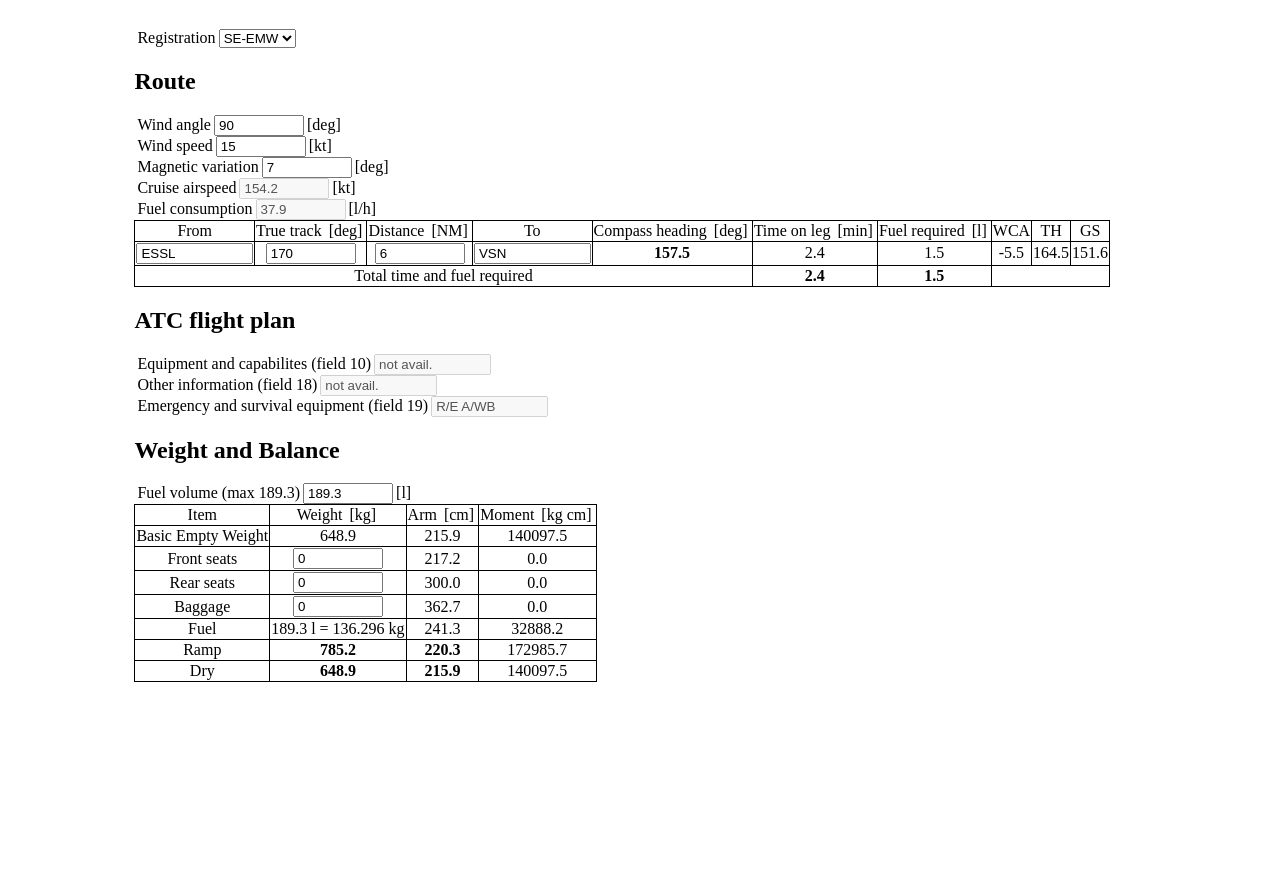
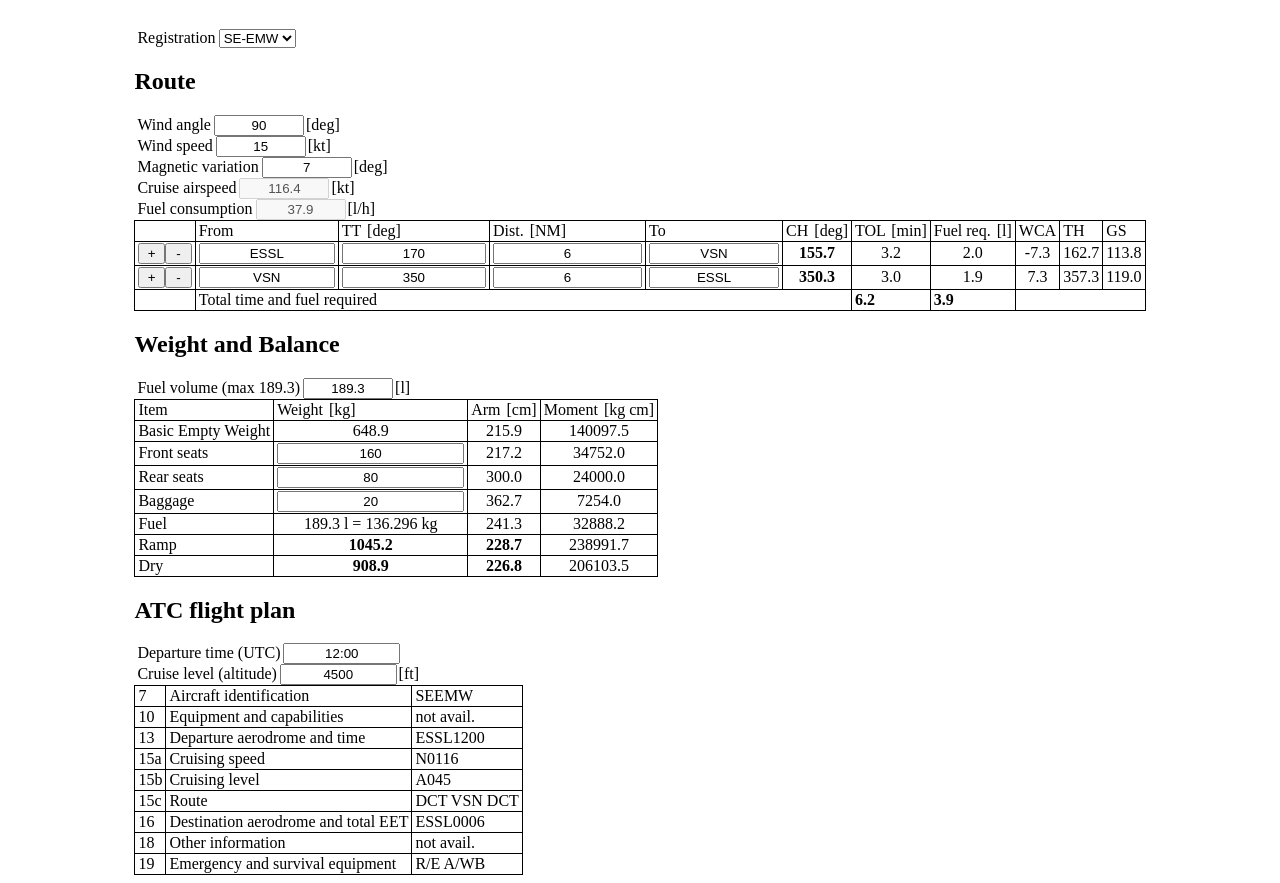
Before and after one commit to mansalskog/FlightPlanning, a plain HTML site: page index.html in a window 1280 px wide. Shown: the part 95-978 px from the top of the page. Before the commit the page ends 800 px from the top, so only its background shows below. Drawn offline with nearby package versions, Linux system fonts and the light colour scheme.

Commit message:
Fix a bug and improve route planning

```diff
--- a/index.html
+++ b/index.html
@@ -49,32 +49,38 @@
             <table>
                 <thead>
                     <tr>
+                        <td></td>
                         <td>From</td>
-                        <td>True track <span class="unit">[deg]</span></td>
-                        <td>Distance <span class="unit">[NM]</span></td>
+                        <td>TT <span class="unit">[deg]</span></td>
+                        <td>Dist. <span class="unit">[NM]</span></td>
                         <td>To</td>
-                        <td>Compass heading <span class="unit">[deg]</span></td>
-                        <td>Time on leg <span class="unit">[min]</span></td>
-                        <td>Fuel required <span class="unit">[l]</span></td>
+                        <td>CH <span class="unit">[deg]</span></td>
+                        <td>TOL <span class="unit">[min]</span></td>
+                        <td>Fuel req. <span class="unit">[l]</span></td>
                         <td>WCA</td>
                         <td>TH</td>
                         <td>GS</td>
                     </tr>
                 </thead>
                 <tr v-for="(leg, i) in route">
+                    <td>
+                        <input class="symbtn" type="button" value="+" @click="add_route_leg(i)">
+                        <input class="symbtn" type="button" value="-" @click="del_route_leg(i)">
+                    </td>
                     <td><input type="text" v-model="leg.from"></td>
                     <td><input type="number" v-model="leg.true_track"></td>
                     <td><input type="number" v-model="leg.distance"></td>
                     <td><input type="text" v-model="leg.to"></td>
-                    <td><strong>{{ route_info[i].compass_heading.toFixed(1) }}</strong></td>
-                    <td>{{ route_info[i].time_on_leg.toFixed(1) }}</td>
-                    <td>{{ route_info[i].fuel_required.toFixed(1) }}</td>
-                    <td>{{ route_info[i].wind_correction_angle.toFixed(1) }}</td>
-                    <td>{{ route_info[i].true_heading.toFixed(1) }}</td>
-                    <td>{{ route_info[i].ground_speed.toFixed(1) }}</td>
+                    <td class="numeric"><strong>{{ route_info[i].compass_heading.toFixed(1) }}</strong></td>
+                    <td class="numeric">{{ route_info[i].time_on_leg.toFixed(1) }}</td>
+                    <td class="numeric">{{ route_info[i].fuel_required.toFixed(1) }}</td>
+                    <td class="numeric">{{ route_info[i].wind_correction_angle.toFixed(1) }}</td>
+                    <td class="numeric">{{ route_info[i].true_heading.toFixed(1) }}</td>
+                    <td class="numeric">{{ route_info[i].ground_speed.toFixed(1) }}</td>
                 </tr>
                 <tfoot>
                     <tr>
+                        <td></td>
                         <td colspan="5">Total time and fuel required</td>
                         <td><strong>{{ time_on_route.toFixed(1) }}</strong></td>
                         <td><strong>{{ total_fuel_required.toFixed(1) }}</strong></td>
@@ -82,15 +88,6 @@
                     </tr>
                 <tfoot>
             </table>
-            <h2>ATC flight plan</h2>
-            <label for="atc_equipment">Equipment and capabilites (field 10)</label>
-            <input id="atc_equipment" type="text" v-model="aircraft.atc_equipment" disabled>
-            <br>
-            <label for="atc_other_info">Other information (field 18)</label>
-            <input id="atc_other_info" type="text" v-model="aircraft.atc_other_info" disabled>
-            <br>
-            <label for="atc_survial_info">Emergency and survival equipment (field 19)</label>
-            <input id="atc_survival_info" type="text" v-model="aircraft.atc_survival_info" disabled>
             <h2>Weight and Balance</h2>
             <label for="fuel_volume">Fuel volume (max {{ aircraft.max_fuel_volume.toFixed(1) }})</label>
             <input id="fuel_volume" type="number" v-model="fuel_volume">
@@ -106,36 +103,101 @@
                 </thead>
                 <tr>
                     <td>Basic Empty Weight</td>
-                    <td>{{ aircraft.bew.toFixed(1) }}</td>
-                    <td>{{ aircraft.arm['BEW'].toFixed(1) }}</td>
-                    <td>{{ moment('BEW').toFixed(1) }}</td>
+                    <td class="numeric">{{ aircraft.bew.toFixed(1) }}</td>
+                    <td class="numeric">{{ aircraft.arm['BEW'].toFixed(1) }}</td>
+                    <td class="numeric">{{ moment('BEW').toFixed(1) }}</td>
                 </tr>
                 <tr v-for="name in ['Front seats', 'Rear seats', 'Baggage']">
                     <td>{{ name }}</td>
-                    <td><input type="number" v-model="weight[name]"></td>
-                    <td>{{ aircraft.arm[name].toFixed(1) }}</td>
-                    <td>{{ moment(name).toFixed(1) }}</td>
+                    <td class="numeric"><input type="number" v-model="weight[name]"></td>
+                    <td class="numeric">{{ aircraft.arm[name].toFixed(1) }}</td>
+                    <td class="numeric">{{ moment(name).toFixed(1) }}</td>
                 </tr>
                 <tr>
                     <td>Fuel</td>
-                    <td>{{ fuel_volume }} l = {{ fuel_weight }} kg</td>
-                    <td>{{ aircraft.arm['Fuel'].toFixed(1) }}</td>
-                    <td>{{ moment('Fuel').toFixed(1) }}</td>
+                    <td class="numeric">{{ fuel_volume }} l = {{ fuel_weight }} kg</td>
+                    <td class="numeric">{{ aircraft.arm['Fuel'].toFixed(1) }}</td>
+                    <td class="numeric">{{ moment('Fuel').toFixed(1) }}</td>
                 </tr>
                 <tfoot>
                     <tr>
                         <td>Ramp</td>
-                        <td><strong>{{ ramp_weight.toFixed(1) }}</strong></td>
-                        <td><strong>{{ ramp_arm.toFixed(1) }}</strong></td>
-                        <td>{{ ramp_moment.toFixed(1) }}</td>
+                        <td class="numeric"><strong>{{ ramp_weight.toFixed(1) }}</strong></td>
+                        <td class="numeric"><strong>{{ ramp_arm.toFixed(1) }}</strong></td>
+                        <td class="numeric">{{ ramp_moment.toFixed(1) }}</td>
                     </tr>
                     <tr>
                         <td>Dry</td>
-                        <td><strong>{{ dry_weight.toFixed(1) }}</strong></td>
-                        <td><strong>{{ dry_arm.toFixed(1) }}</strong></td>
-                        <td>{{ dry_moment.toFixed(1) }}</td>
+                        <td class="numeric"><strong>{{ dry_weight.toFixed(1) }}</strong></td>
+                        <td class="numeric"><strong>{{ dry_arm.toFixed(1) }}</strong></td>
+                        <td class="numeric">{{ dry_moment.toFixed(1) }}</td>
                     </tr>
                 </tfoot>
+            </table>
+            <h2>ATC flight plan</h2>
+            <!-- TODO add proper time input and use local here, automatic conversion to UTC. -->
+            <label for="departure_time">Departure time (UTC)</label>
+            <input id="departure_time" type="text" v-model="departure_time">
+            <br>
+            <label for="cruise_level">Cruise level (altitude)</label>
+            <input id="cruise_level" type="text" v-model="cruise_level">
+            <span class="unit">[ft]</span>
+            <table>
+                <tr>
+                    <td>7</td>
+                    <td>Aircraft identification</td>
+                    <td>{{ reg.replace('-', '') }}</td>
+                </tr>
+                <!-- <tr>
+                    <td>8</td>
+                    <td>Flight rules and type of flight</td>
+                    <td>VG</td>
+                </tr> -->
+                <!-- <tr>
+                    <td>9</td>
+                    <td>Number and type of aircraft and wake turbulence category</td>
+                    <td>1 P28A L</td>
+                </tr> -->
+                <tr>
+                    <td>10</td>
+                    <td>Equipment and capabilities</td>
+                    <td>{{ aircraft.atc_equipment }}</td>
+                </tr>
+                <tr>
+                    <td>13</td>
+                    <td>Departure aerodrome and time</td>
+                    <td>{{ route[0].from + departure_time.replace(':', '') }}</td>
+                </tr>
+                <tr>
+                    <td>15a</td>
+                    <td>Cruising speed</td>
+                    <td>{{ 'N' + aircraft.cruise_speed.toFixed(0).padStart(4, '0') }}</td>
+                </tr>
+                <tr>
+                    <td>15b</td>
+                    <td>Cruising level</td>
+                    <td>{{ 'A' + (cruise_level / 100).toFixed(0).padStart(3, '0') }}</td>
+                </tr>
+                <tr>
+                    <td>15c</td>
+                    <td>Route</td>
+                    <td>{{ atc_route }}</td>
+                </tr>
+                <tr>
+                    <td>16</td>
+                    <td>Destination aerodrome and total EET</td>
+                    <td>{{ route[route.length - 1].to + formatted_eet }}</td>
+                </tr>
+                <tr>
+                    <td>18</td>
+                    <td>Other information</td>
+                    <td>{{ aircraft.atc_other_info }}</td>
+                </tr>
+                <tr>
+                    <td>19</td>
+                    <td>Emergency and survival equipment</td>
+                    <td>{{ aircraft.atc_survival_info }}</td>
+                </tr>
             </table>
         </div>
         <script src="main.js"></script>
--- a/main.js
+++ b/main.js
@@ -28,6 +28,19 @@ function calc_route_info(wind_angle, wind_speed, variation, true_airspeed, fuel_
     return route_info;
 }
 
+function calc_atc_route(route) {
+    let atc_route = '';
+    for (let i = 0; i < route.length - 1; i++) {
+        atc_route += 'DCT ' + route[i].to + ' ';
+    }
+    atc_route += 'DCT';
+    return atc_route;
+}
+
+function minutes_to_eet_format(minutes) {
+    return (minutes / 60).toFixed(0).padStart(2, '0') + (minutes % 60).toFixed(0).padStart(2, '0');
+}
+
 function weight_of_9196ul(volume) {
     return volume * 0.72;
 }
@@ -35,20 +48,16 @@ function weight_of_9196ul(volume) {
 const { createApp, ref, computed } = Vue;
 createApp({
     setup() {
-        const weight = ref({
-            'Front seats': 0,
-            'Rear seats': 0,
-            'Baggage': 0
-        });
         const reg = ref('SE-EMW');
         const aircraft = computed(() => aircraft_data[reg.value]);
 
         /* Route Information */
-        const wind_angle = ref(90);
-        const wind_speed = ref(15);
-        const variation = ref(7);
+        const wind_angle = ref(90); // NOTE: example value
+        const wind_speed = ref(15); // NOTE: example value
+        const variation = ref(7); // NOTE: example value
         const route = ref([
             {from: 'ESSL', true_track: 170, distance: 6, to: 'VSN'},
+            {from: 'VSN', true_track: 350, distance: 6, to: 'ESSL'},
         ]);
         const route_info = computed(() =>
             calc_route_info(wind_angle.value, wind_speed.value, variation.value,
@@ -59,9 +68,24 @@ createApp({
         const total_fuel_required = computed(() =>
             route_info.value.map((leg) => leg.fuel_required).reduce((t, acc) => t + acc, 0));
 
+        function add_route_leg(i) {
+            route.value.splice(i + 1, 0, {from: '', true_track: 0, distance: 0, to: ''});
+        }
+
+        function del_route_leg(i) {
+            if (route.value.length > 1) {
+                route.value.splice(i, 1);
+            }
+        }
+
         /* Weight and Balance */
         const fuel_volume = ref(aircraft.value.max_fuel_volume.toFixed(1));
         const fuel_weight = computed(() => weight_of_9196ul(fuel_volume.value));
+        const weight = ref({
+            'Front seats': 160, // NOTE: example value
+            'Rear seats': 80, // NOTE: example value
+            'Baggage': 20, // NOTE: example value
+        });
         const moment = (name) => {
             if (name === 'BEW') {
                 return aircraft.value.bew * aircraft.value.arm[name];
@@ -82,6 +106,12 @@ createApp({
         const dry_arm = computed(() => dry_moment.value / dry_weight.value);
         const ramp_arm = computed(() => ramp_moment.value / ramp_weight.value);
 
+        /* ATC flight plan */
+        const departure_time = ref('12:00');
+        const cruise_level = ref(4500);
+        const atc_route = computed(() => calc_atc_route(route.value));
+        const formatted_eet = computed(() => minutes_to_eet_format(time_on_route.value));
+
         return {
             reg,
             aircraft,
@@ -93,6 +123,8 @@ createApp({
             route_info,
             time_on_route,
             total_fuel_required,
+            add_route_leg,
+            del_route_leg,
 
             weight,
             fuel_volume,
@@ -104,6 +136,11 @@ createApp({
             ramp_moment,
             dry_arm,
             ramp_arm,
+
+            departure_time,
+            cruise_level,
+            atc_route,
+            formatted_eet,
         };
     },
 }).mount('#app');
--- a/style.css
+++ b/style.css
@@ -46,16 +46,43 @@ td {
     border: 1px solid black;
 }
 
+/* Don't wrap text in table cells. */
+td {
+    white-space: nowrap;
+}
+
 /* Add more padding. */
 table {
     padding: 5px;
 }
-label, input, .unit {
+label, input {
+    padding-left: 3px;
+    padding-right: 3px;
+}
+.unit {
+    padding-left: 2px;
+}
+td {
     padding-left: 3px;
     padding-right: 3px;
 }
 
-/* Center table cell data. TODO only center numbers. */
-td {
+/* Center numeric table cell data and input data. */
+td.numeric {
     text-align: center;
 }
+input {
+    text-align: center;
+}
+
+/* Make buttons with symbols a consistent size. */
+input.symbtn {
+    width: 2em;
+}
+
+/* Make inputs in tables fill whole cell. */
+td > input[type=number], td > input[type=text] {
+    width: 100%; /* Important needed to override general input width rules above. */
+    margin: 0;
+    box-sizing: border-box;
+}
--- a/unit_conversion.js
+++ b/unit_conversion.js
@@ -12,7 +12,7 @@ function us_gal_to_l(gals) {
 }
 
 function mph_to_kt(mphs) {
-    return mphs / 1609.344 * 1852;
+    return mphs * 1609.344 / 1852;
 }
 
 function deg_to_rad(degs) {
```
